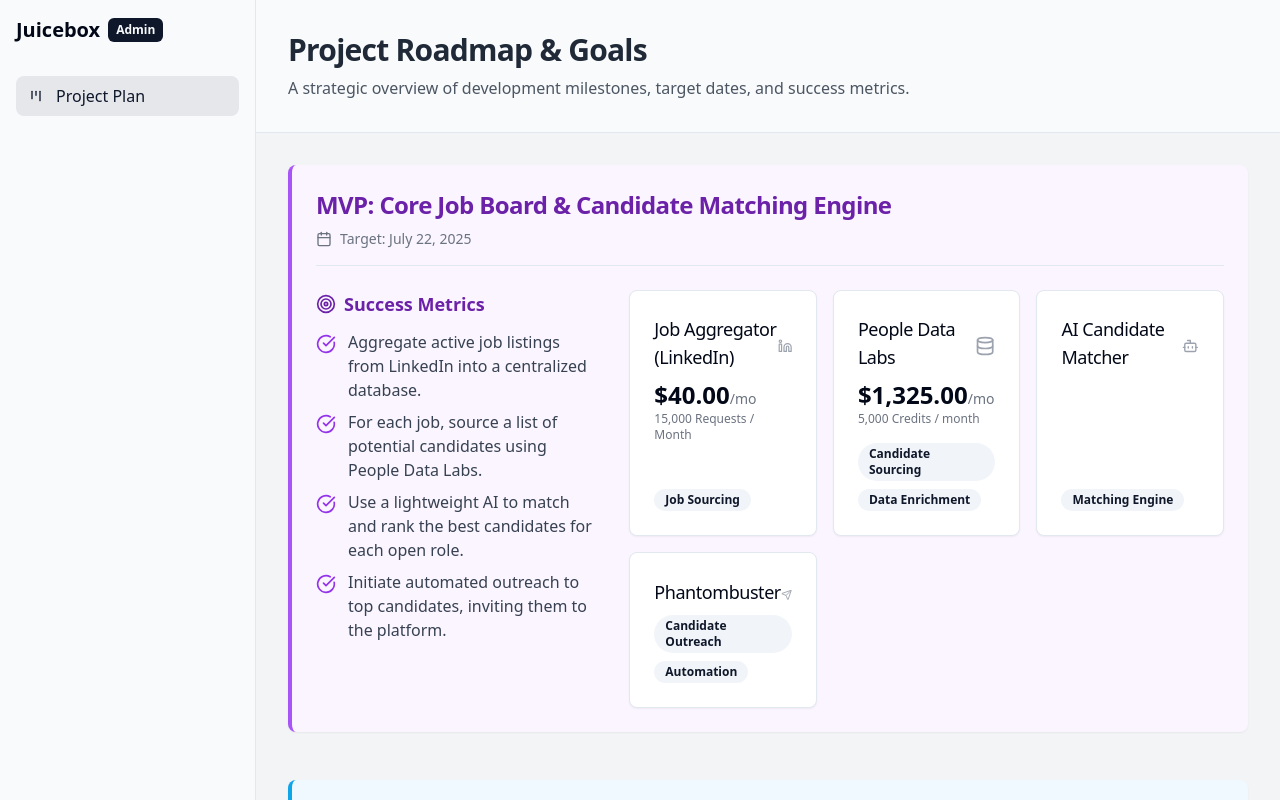
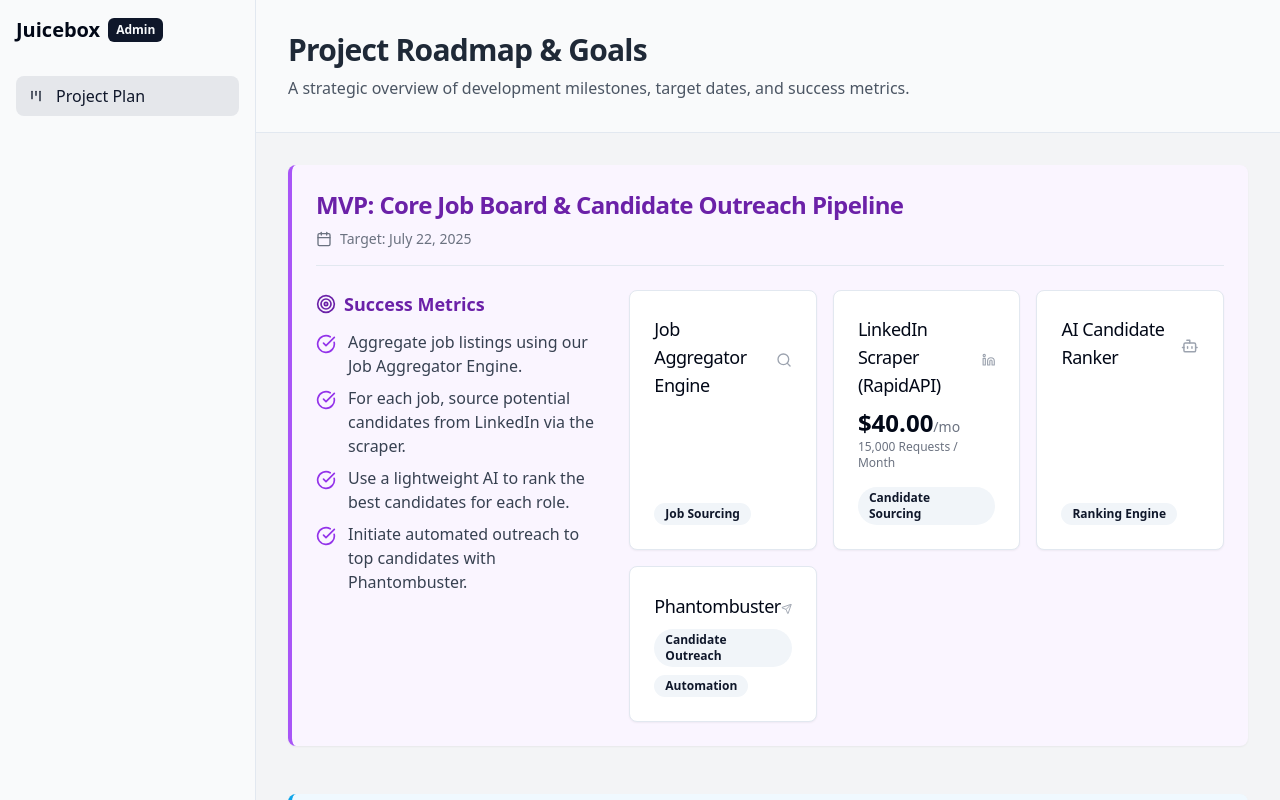
Before and after one commit to inevitablesale/swift-alpaca-dash, a React (Vite) app: page /admin/project-plan in a window 1280 px wide. Shown: the top 800 px of the page. Built offline with nearby package versions, Linux system fonts and the light colour scheme.

Commit message:
[dyad] Clarifying the MVP workflow - wrote 2 file(s)

```diff
--- a/src/pages/admin/ProjectPlan.tsx
+++ b/src/pages/admin/ProjectPlan.tsx
@@ -1,5 +1,5 @@
 import MilestoneSection from "@/components/admin/MilestoneSection";
-import { Briefcase, Linkedin, Github, Bot, Mail, BrainCircuit, Twitter, Users, GitMerge, CreditCard, LucideProps, Database, Filter, Send } from "lucide-react";
+import { Briefcase, Linkedin, Github, Bot, Mail, BrainCircuit, Twitter, Users, GitMerge, CreditCard, LucideProps, Database, Filter, Send, Search } from "lucide-react";
 
 interface Integration {
   name: string;
@@ -17,13 +17,14 @@ interface Milestone {
 }
 
 const allIntegrations: Integration[] = [
-    { name: "Job Aggregator (LinkedIn)", icon: Linkedin, milestone: 'MVP', tags: ['Job Sourcing'], cost: "$40.00/mo", requests: "15,000 Requests / Month" },
-    { name: "People Data Labs", icon: Database, milestone: 'MVP', tags: ['Candidate Sourcing', 'Data Enrichment'], cost: "$1,325.00/mo", requests: "5,000 Credits / month" },
-    { name: "AI Candidate Matcher", icon: Bot, milestone: 'MVP', tags: ['Matching Engine'] },
+    { name: "Job Aggregator Engine", icon: Search, milestone: 'MVP', tags: ['Job Sourcing'] },
+    { name: "LinkedIn Scraper (RapidAPI)", icon: Linkedin, milestone: 'MVP', tags: ['Candidate Sourcing'], cost: "$40.00/mo", requests: "15,000 Requests / Month" },
+    { name: "AI Candidate Ranker", icon: Bot, milestone: 'MVP', tags: ['Ranking Engine'] },
     { name: "Phantombuster", icon: Send, milestone: 'MVP', tags: ['Candidate Outreach', 'Automation'] },
     { name: "Candidate Profile System", icon: Users, milestone: 'V1', tags: ['User Data'] },
     { name: "Candidate Scoring AI (Talent Insights)", icon: BrainCircuit, milestone: 'V1', tags: ['Scoring AI'] },
     { name: "API Orchestration Layer", icon: GitMerge, milestone: 'V1', tags: ['Backend API'] },
+    { name: "People Data Labs", icon: Database, milestone: 'V1.1', tags: ['Data Enrichment'], cost: "$1,325.00/mo", requests: "5,000 Credits / month" },
     { name: "Recruiter Search (PeopleGPT)", icon: Filter, milestone: 'V1.1', tags: ['Recruiter Tool'] },
     { name: "Usage Tracking & Credit System", icon: CreditCard, milestone: 'V1.1', tags: ['Monetization'] },
     { name: "Email Notification System", icon: Mail, milestone: 'V1.1', tags: ['Notifications'] },
@@ -37,13 +38,13 @@ const allIntegrations: Integration[] = [
 
 const milestones: Milestone[] = [
   {
-    title: 'MVP: Core Job Board & Candidate Matching Engine',
+    title: 'MVP: Core Job Board & Candidate Outreach Pipeline',
     date: 'Target: July 22, 2025',
     successMetrics: [
-      'Aggregate active job listings from LinkedIn into a centralized database.',
-      'For each job, source a list of potential candidates using People Data Labs.',
-      'Use a lightweight AI to match and rank the best candidates for each open role.',
-      'Initiate automated outreach to top candidates, inviting them to the platform.',
+      'Aggregate job listings using our Job Aggregator Engine.',
+      'For each job, source potential candidates from LinkedIn via the scraper.',
+      'Use a lightweight AI to rank the best candidates for each role.',
+      'Initiate automated outreach to top candidates with Phantombuster.',
     ],
   },
   {
@@ -60,7 +61,7 @@ const milestones: Milestone[] = [
     date: 'Target: August 5, 2025',
     successMetrics: [
       'Launch recruiter-facing search (PeopleGPT) to query our proprietary data.',
-      'Introduce on-demand data enrichment as a paid feature.',
+      'Introduce on-demand data enrichment (People Data Labs) as a paid feature.',
       'Onboard first 10 beta recruiters to test and validate the toolkit.',
       'Achieve first paying customers.',
     ],
```
